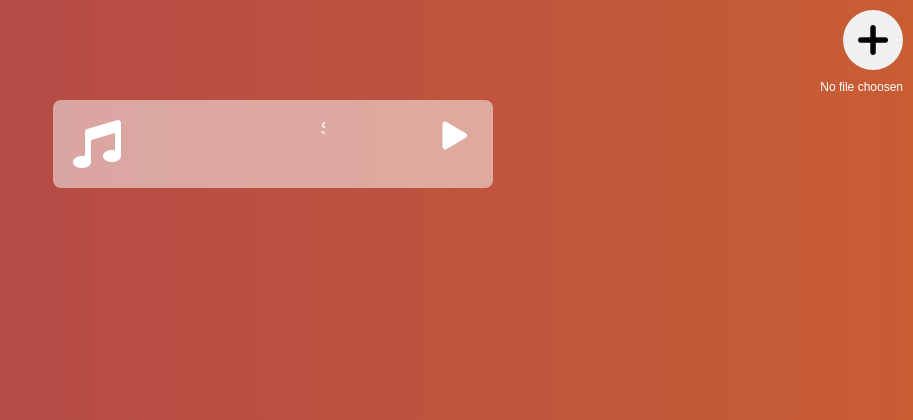
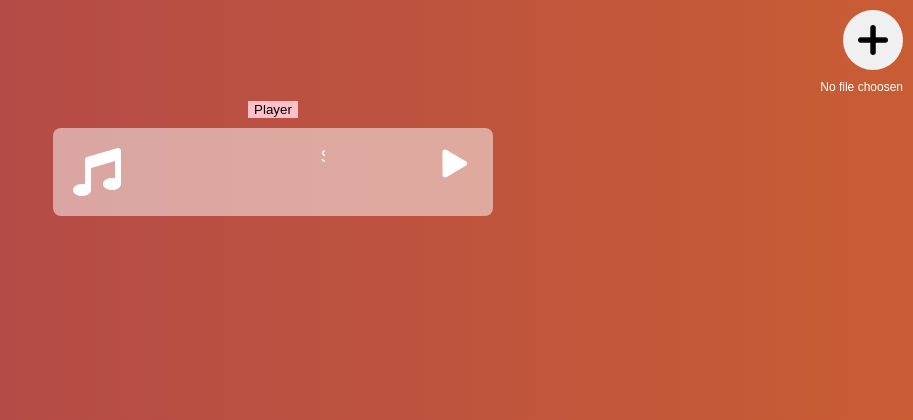
Before and after one commit to edilsongudo/flaskmusic, a Flask app: template flaskmusic/templates/home.html in a window 1280 px wide. Shown: the top 420 px of the page, without its empty margins (367-1280 px from the left). Run offline with Flask 2, Linux system fonts and the light colour scheme; tables that the repository leaves empty hold one stand-in row (values such as "Sample post"); the template is opened without the code that fills it: values that come from a table or form of the project are taken from there, most other values are stand-ins (such as "Sample title", 1, 10 or a date in 2020).

Commit message:
Alternate between Music Player and Music Library without needing to reload the page

```diff
--- a/flaskmusic/static/home.css
+++ b/flaskmusic/static/home.css
@@ -27,7 +27,7 @@ button {
     background: transparent;
 }
 
-#play {
+#play2 {
     font-size: 28px;
 }
 
@@ -107,3 +107,54 @@ i {
   font-size: 12px;
 
 }
+
+i {
+    cursor: pointer;
+}
+
+.player {
+  display: none;
+}
+
+
+
+
+/*PLAYER*/
+.progress {
+background-color: #fe8daa;
+border-radius: 5px;
+height: 100%;
+width: 0%;
+transition: width 0.1s linear;
+}
+
+.progress-container {
+background: #fff;
+border-radius: 5px;
+cursor: pointer;
+margin: 10px 0;
+height: 4px;
+width: 100%;
+}
+
+.navigation2 {
+border-radius: 8px;
+background: rgba(255, 255, 255, 0.3);
+padding: 20px;
+}
+
+#player-fas-fa-music {
+margin-top: 10px;
+margin-top: 30px;
+font-size: 216px;
+margin-bottom: 30px;
+color: rgba(255, 255, 255, 0.9);
+}
+
+#music-container2 {
+border-radius: 8px;
+background: rgba(255, 255, 255, 0.3);
+max-width: 300px;
+margin: 0 auto;
+padding: 15px; display: block;
+}
--- a/flaskmusic/static/scripthome.js
+++ b/flaskmusic/static/scripthome.js
@@ -1,3 +1,27 @@
+// $(document).ready(function() {
+
+//     $('a').click(function(e) {
+//         e.preventDefault()
+//         var csrfToken = $('input[name="csrf_token"]').val()
+//         var dict = {"last": e.target.id}
+//         var json = JSON.stringify(dict)
+//         console.log(json)
+
+//            $.ajax({
+//               url: `player`,
+//               headers: {'X-CSRFToken': csrfToken},
+//               dataType: 'json',
+//               data: json,
+//               type: 'post',
+//               success: function(response) {
+//                 console.log(response)
+//                   window.location.href = response
+//               }
+//           })
+//     })
+// });
+
+
 const musicContainer = document.querySelectorAll('#music-container');
 const playBtn = document.querySelectorAll('#play');
 const prevBtn = document.querySelectorAll('#prev');
@@ -23,6 +47,15 @@ playBtn.forEach(btn => {
         }
 
     if (event.currentTarget.children[0].classList.contains('fa-play')) {
+
+      // Pause all other btns
+        playBtn.forEach(btn => {
+          if (btn.children[0].classList.contains('fa-pause')) {
+              btn.children[0].classList.remove('fa-pause')
+              btn.children[0].classList.add('fa-play')
+              }
+        })
+
       event.currentTarget.children[0].classList.remove('fa-play')
       event.currentTarget.children[0].classList.add('fa-pause')
       audio.play()
--- a/flaskmusic/templates/home.html
+++ b/flaskmusic/templates/home.html
@@ -11,6 +11,7 @@
 
 <body>
 
+<div class="home">
         <div class="file-upload">
             <form method="POST" enctype="multipart/form-data">
                 {{ form.csrf_token }}
@@ -32,6 +33,9 @@
 
         <div style="margin-top: 100px;">
 
+            <button class="toggleplayer" style="background: pink">Player</button>
+
+
             {% for song in songs %}
             <div class="music-container" id="music-container">
 
@@ -39,28 +43,18 @@
               <span class="{{ song }}" style="display: none;"></span>
 
 
-      <div class="img-container">
+              <a class="img-container" id="{{ song }}" href="player/{{ song }}" style="color: white;">
                 <i class="fas fa-music" id="small"></i>
-      </div>
+              </a>
 
-      <div class="music-info">
-        <marquee id="title">{{ song }}</marquee>
-      </div>
+              <a class="music-info" id="{{ song }}" href="player/{{ song }}" style="color: white;">
+                <marquee>{{ song }}</marquee>
+              </a>
 
-    <div class="navigation">
-        <button id="prev" class="action-btn" style="display: none;">
-          <i class="fas fa-backward"></i>
-        </button>
-        <button id="play" class="action-btn action-btn-big">
+            <div class="navigation" id="{{ song }}">
+                <button id="play2" class="action-btn action-btn-big">
                   <i class="fas fa-play"></i>
                 </button>
-        <button id="next" class="action-btn" style="display: none;">
-          <i class="fas fa-forward"></i>
-        </button>
-    </div>
-
-    <div class="progress-container" id="progress-container" style="display: none;">
-      <div class="progress" id="progress"></div>
             </div>
 
             </div>
@@ -68,15 +62,72 @@
             {% endfor %}
         </div>
 
+</div>
+
+    <div class="player">
+
+            <h1>Music Player</h1>
+
+
+            <button class="togglehome" style="background: pink">Home</button>
+
+
+            <div class="music-container2" id="music-container2">
+
+              <div class="img-container">
+                <i id="player-fas-fa-music" class="fas fa-music"></i>
+              </div>
+
+              <div class="music-info2">
+                <h4 id="title"></h4>
+                <div class="progress-container" id="progress-container">
+                  <div class="progress" id="progress"></div>
+                </div>
+              </div>
+
+              <div class="navigation2">
+
+                <button id="prev" class="action-btn">
+                  <i class="fas fa-backward" style="font-size: 24px;"></i>
+                </button>
+                <button id="play" class="action-btn action-btn-big">
+                  <i class="fas fa-play" style="font-size: 32px;"></i>
+                </button>
+                <button id="next" class="action-btn">
+                  <i class="fas fa-forward" style="font-size: 24px;"></i>
+                </button>
+              </div>
+
+            </div>
+
+    </div>
+
+    <script type="text/javascript">
+        buttonplayer = document.querySelector('button.toggleplayer')
+        buttonhome = document.querySelector('button.togglehome')
+        player = document.querySelector('div.player')
+        list = document.querySelector('div.home')
+        buttonplayer.addEventListener('click', function () {
+            list.style.display = 'none'
+            player.style.display = 'block'
+
+        })
+        buttonhome.addEventListener('click', function () {
+            player.style.display = 'none'
+            list.style.display = 'block'
+
+        })
+    </script>
+
     <script type="text/javascript" src="../static/layout.js"></script>
     <script src="../static/jquery.js"></script>
 
     <script type="text/javascript">
         const songs = {{ songs|safe }}
-        console.log(songs)
     </script>
 
-    <script src="../static/scripthome.js"></script>
+    <script src="../static/script.js"></script>
+
 
 </body>
 </html>
--- a/flaskmusic/templates/player.html
+++ b/flaskmusic/templates/player.html
@@ -41,7 +41,7 @@
     <script src="../static/jquery.js"></script>
     <script type="text/javascript">
         const songs = {{ songs|safe }}
-        console.log(songs)
+        const last = {{ last|safe }}
     </script>
     <script src="../static/script.js"></script>
   </body>
```
Also changed, not shown: flaskmusic/routes.py (+9 -3 lines), flaskmusic/static/script.js (+63 -5 lines), README.md. Lines whose indentation alone changed are shown as unchanged.
